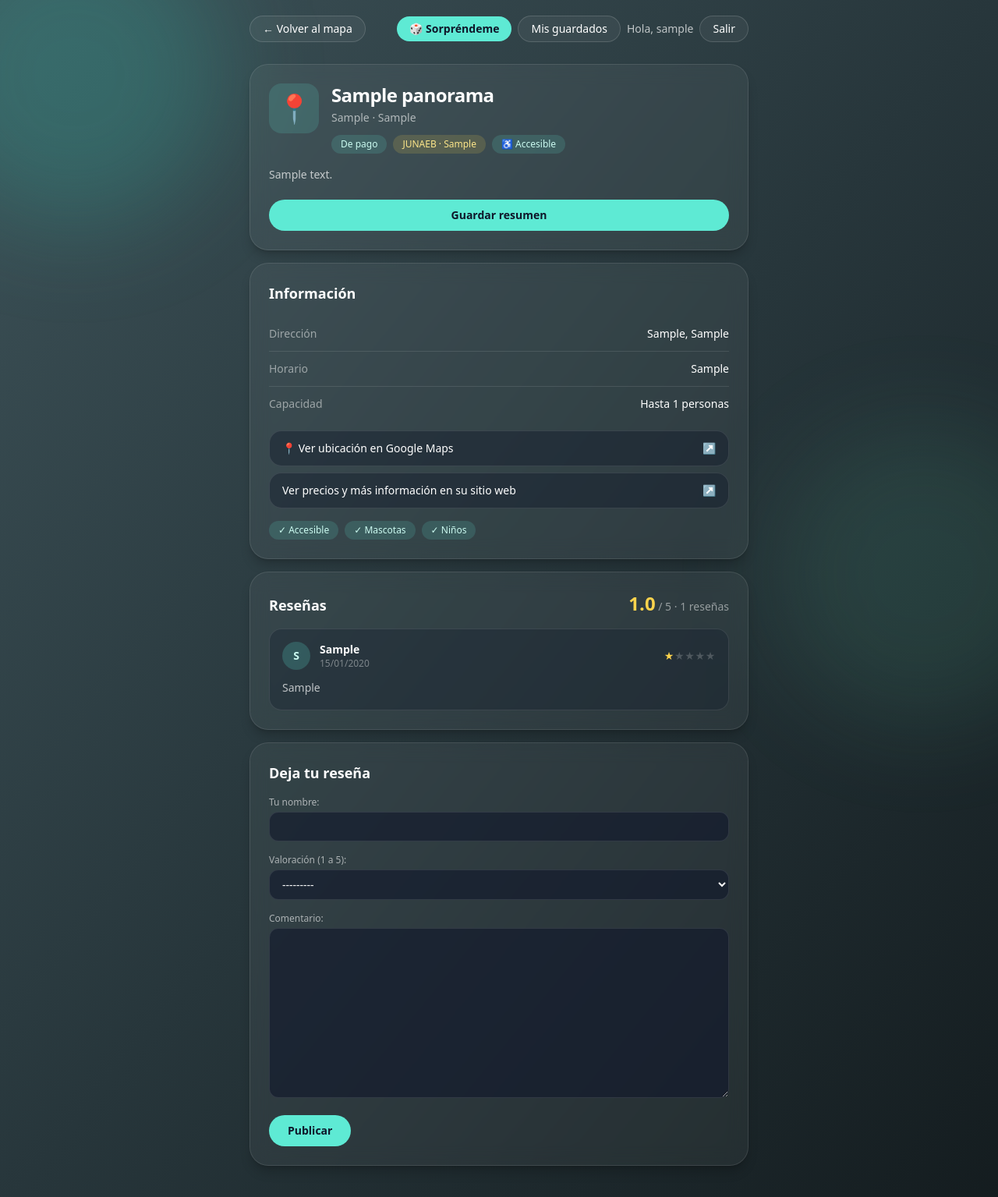
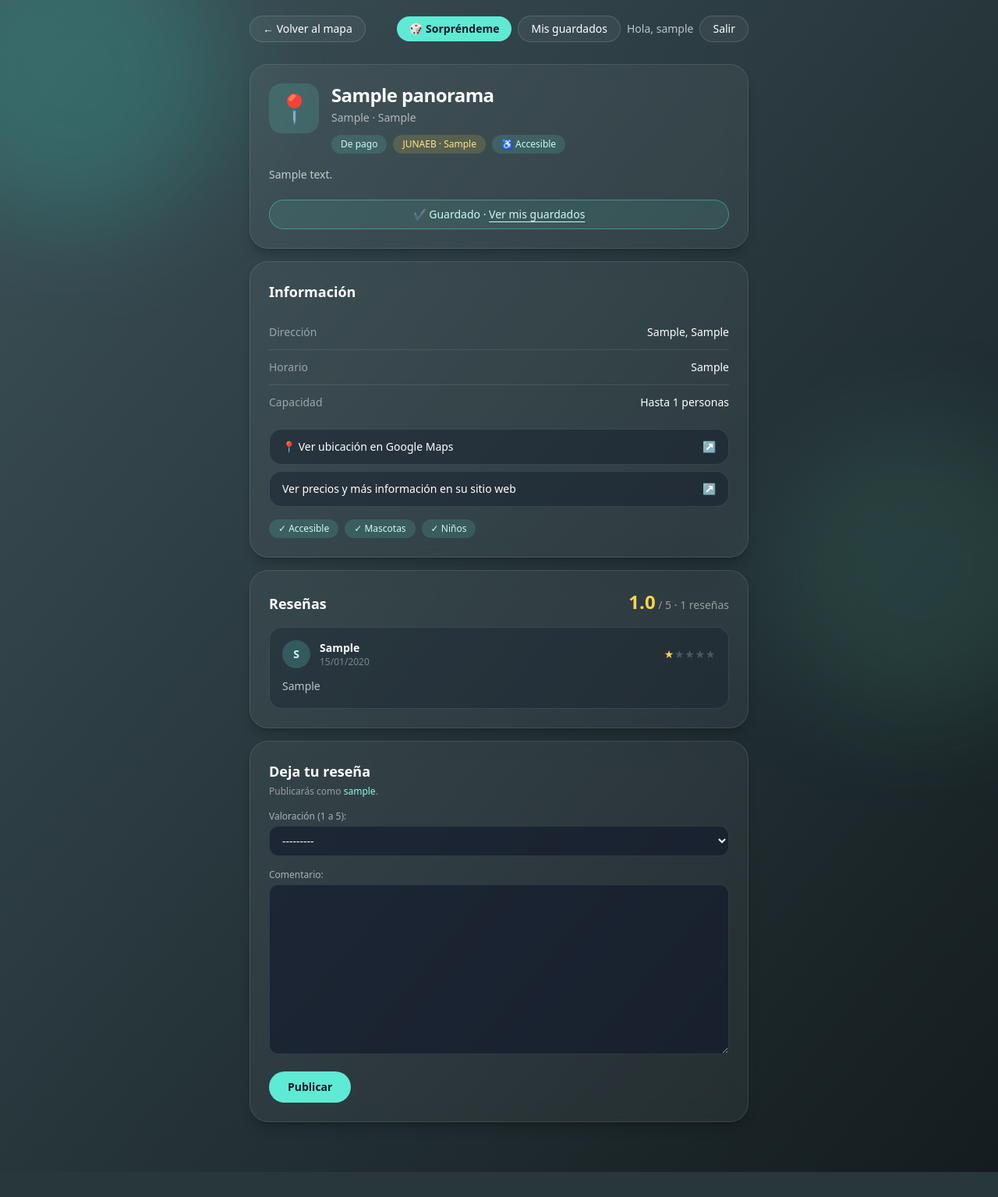
Before and after one commit to benjad4/iwg400-proyecto, a Django app: page /panorama/1/ in a window 1280 px wide. Shown: the top 1535 px of the page at 78% size. After the commit the page ends 1503 px from the top, so only its background shows below. Run offline with Django 5.2, Linux system fonts and the light colour scheme; a user stored in the database is signed in; tables that the repository leaves empty hold one stand-in row (values such as "Sample post"); some libraries are stand-ins or nearby versions.

Commit message:
Guardados y reseñas ligados a la cuenta

```diff
--- a/panoramas/forms.py
+++ b/panoramas/forms.py
@@ -5,9 +5,8 @@ from .models import Resena
 class ResenaForm(forms.ModelForm):
     class Meta:
         model = Resena
-        fields = ['autor', 'valoracion', 'comentario']
+        fields = ['valoracion', 'comentario']
         labels = {
-            'autor': 'Tu nombre',
             'valoracion': 'Valoración (1 a 5)',
             'comentario': 'Comentario',
         }
--- a/panoramas/models.py
+++ b/panoramas/models.py
@@ -1,3 +1,4 @@
+from django.conf import settings
 from django.db import models
 
 
@@ -36,6 +37,10 @@ class Resena(models.Model):
     panorama = models.ForeignKey(
         Panorama, on_delete=models.CASCADE, related_name='resenas'
     )
+    usuario = models.ForeignKey(
+        settings.AUTH_USER_MODEL, on_delete=models.SET_NULL,
+        null=True, blank=True, related_name='resenas'
+    )
     autor = models.CharField(max_length=60)
     valoracion = models.PositiveSmallIntegerField(
         choices=[(i, str(i)) for i in range(1, 6)]
@@ -48,3 +53,20 @@ class Resena(models.Model):
 
     def __str__(self):
         return f'{self.autor} - {self.panorama.nombre}'
+
+
+class Guardado(models.Model):
+    usuario = models.ForeignKey(
+        settings.AUTH_USER_MODEL, on_delete=models.CASCADE, related_name='guardados'
+    )
+    panorama = models.ForeignKey(
+        Panorama, on_delete=models.CASCADE, related_name='guardado_por'
+    )
+    fecha = models.DateTimeField(auto_now_add=True)
+
+    class Meta:
+        unique_together = ('usuario', 'panorama')
+        ordering = ['-fecha']
+
+    def __str__(self):
+        return f'{self.usuario} - {self.panorama.nombre}'
--- a/panoramas/templates/panoramas/detalle.html
+++ b/panoramas/templates/panoramas/detalle.html
@@ -46,6 +46,7 @@
                 {% endif %}
 
                 <div class="mt-5">
+                    {% if user.is_authenticated %}
                         {% if esta_guardado %}
                             <p class="rounded-full border border-teal-300/40 bg-teal-300/10 px-5 py-2 text-center text-sm text-teal-100">✔ Guardado · <a href="{% url 'mis_guardados' %}" class="underline underline-offset-4">Ver mis guardados</a></p>
                         {% else %}
@@ -53,6 +54,9 @@
                                 {% csrf_token %}
                                 <button type="submit" class="w-full rounded-full bg-teal-300 px-5 py-2.5 text-sm font-semibold text-slate-900 transition hover:bg-teal-200">Guardar resumen</button>
                             </form>
+                        {% endif %}
+                    {% else %}
+                        <a href="{% url 'login' %}?next={{ request.path }}" class="block rounded-full border border-teal-300/40 bg-teal-300/10 px-5 py-2.5 text-center text-sm font-semibold text-teal-100 transition hover:bg-teal-300/20">🔒 Inicia sesión para guardar</a>
                     {% endif %}
                 </div>
             </section>
@@ -130,11 +134,20 @@
             <!-- Formulario de reseña -->
             <section class="rounded-3xl border border-white/10 bg-white/5 p-6 shadow-lg shadow-black/20 backdrop-blur-md">
                 <h2 class="text-lg font-semibold">Deja tu reseña</h2>
+                {% if user.is_authenticated %}
+                    <p class="mt-1 text-xs text-white/50">Publicarás como <span class="text-teal-200">{{ user.username }}</span>.</p>
                     <form method="post" class="mt-4 [&_p]:mb-4 [&_label]:block [&_label]:text-xs [&_label]:text-white/60 [&_input]:mt-1 [&_input]:w-full [&_input]:rounded-xl [&_input]:border [&_input]:border-white/10 [&_input]:bg-slate-900/60 [&_input]:px-3 [&_input]:py-2 [&_input]:text-sm [&_input]:text-white [&_input]:outline-none [&_select]:mt-1 [&_select]:w-full [&_select]:rounded-xl [&_select]:border [&_select]:border-white/10 [&_select]:bg-slate-900/60 [&_select]:px-3 [&_select]:py-2 [&_select]:text-sm [&_select]:text-white [&_textarea]:mt-1 [&_textarea]:w-full [&_textarea]:rounded-xl [&_textarea]:border [&_textarea]:border-white/10 [&_textarea]:bg-slate-900/60 [&_textarea]:px-3 [&_textarea]:py-2 [&_textarea]:text-sm [&_textarea]:text-white [&_textarea]:outline-none [&_.errorlist]:mb-1 [&_.errorlist]:list-none [&_.errorlist]:p-0 [&_.errorlist]:text-sm [&_.errorlist]:text-rose-300">
                         {% csrf_token %}
                         {{ form.as_p }}
                         <button type="submit" class="rounded-full bg-teal-300 px-6 py-2.5 text-sm font-semibold text-slate-900 transition hover:bg-teal-200">Publicar</button>
                     </form>
+                {% else %}
+                    <p class="mt-3 text-sm text-white/60">Para dejar una reseña necesitas una cuenta.</p>
+                    <div class="mt-4 flex flex-wrap gap-2">
+                        <a href="{% url 'login' %}?next={{ request.path }}" class="rounded-full bg-teal-300 px-5 py-2 text-sm font-semibold text-slate-900 transition hover:bg-teal-200">Entrar</a>
+                        <a href="{% url 'registro' %}" class="rounded-full border border-white/15 bg-white/5 px-5 py-2 text-sm transition hover:bg-white/10">Crear cuenta</a>
+                    </div>
+                {% endif %}
             </section>
         </main>
     </div>
--- a/panoramas/views.py
+++ b/panoramas/views.py
@@ -1,10 +1,11 @@
 from django.contrib.auth import login
+from django.contrib.auth.decorators import login_required
 from django.contrib.auth.forms import UserCreationForm
 from django.db.models import Avg, Count, Q
 from django.shortcuts import get_object_or_404, redirect, render
 from django.views.decorators.http import require_POST
 from .forms import ResenaForm
-from .models import Panorama
+from .models import Guardado, Panorama
 
 METODOS_PAGO = {
     'efectivo': 'acepta_efectivo',
@@ -87,10 +88,14 @@ def detalle_panorama(request, pk):
     panorama = get_object_or_404(Panorama, pk=pk)
 
     if request.method == 'POST':
+        if not request.user.is_authenticated:
+            return redirect(f"/entrar/?next=/panorama/{pk}/")
         form = ResenaForm(request.POST)
         if form.is_valid():
             resena = form.save(commit=False)
             resena.panorama = panorama
+            resena.usuario = request.user
+            resena.autor = request.user.username
             resena.save()
             return redirect('detalle_panorama', pk=pk)
     else:
@@ -99,37 +104,38 @@ def detalle_panorama(request, pk):
     resenas = panorama.resenas.all()
     promedio = resenas.aggregate(Avg('valoracion'))['valoracion__avg']
 
+    esta_guardado = (
+        request.user.is_authenticated
+        and Guardado.objects.filter(usuario=request.user, panorama=panorama).exists()
+    )
+
     return render(request, 'panoramas/detalle.html', {
         'panorama': panorama,
         'resenas': resenas,
         'promedio': promedio,
         'form': form,
-        'esta_guardado': pk in request.session.get('guardados', []),
+        'esta_guardado': esta_guardado,
     })
 
 
+@login_required
 @require_POST
 def guardar_panorama(request, pk):
-    get_object_or_404(Panorama, pk=pk)
-    guardados = request.session.get('guardados', [])
-    if pk not in guardados:
-        guardados.append(pk)
-    request.session['guardados'] = guardados
+    panorama = get_object_or_404(Panorama, pk=pk)
+    Guardado.objects.get_or_create(usuario=request.user, panorama=panorama)
     return redirect('detalle_panorama', pk=pk)
 
 
+@login_required
 @require_POST
 def quitar_panorama(request, pk):
-    guardados = request.session.get('guardados', [])
-    if pk in guardados:
-        guardados.remove(pk)
-    request.session['guardados'] = guardados
+    Guardado.objects.filter(usuario=request.user, panorama_id=pk).delete()
     return redirect('mis_guardados')
 
 
+@login_required
 def mis_guardados(request):
-    ids = request.session.get('guardados', [])
-    panoramas = Panorama.objects.filter(pk__in=ids)
+    panoramas = Panorama.objects.filter(guardado_por__usuario=request.user)
     return render(request, 'panoramas/guardados.html', {'panoramas': panoramas})
 
 
@@ -137,7 +143,6 @@ def elegir_comuna(request):
     comunas = (Panorama.objects.values('comuna')
                .annotate(total=Count('id')).order_by('comuna'))
     return render(request, 'panoramas/comunas.html', {'comunas': comunas})
-
 
 
 def elegir_categoria(request):
@@ -153,7 +158,6 @@ def elegir_categoria(request):
     })
 
 
-
 def registro(request):
     if request.method == 'POST':
         form = UserCreationForm(request.POST)
@@ -164,8 +168,6 @@ def registro(request):
     else:
         form = UserCreationForm()
     return render(request, 'panoramas/registro.html', {'form': form})
-
-
 
 
 def sorpresa(request):
```
Also changed, not shown: panoramas/migrations/0005_resena_usuario_guardado.py (added). Lines whose indentation alone changed are shown as unchanged.
